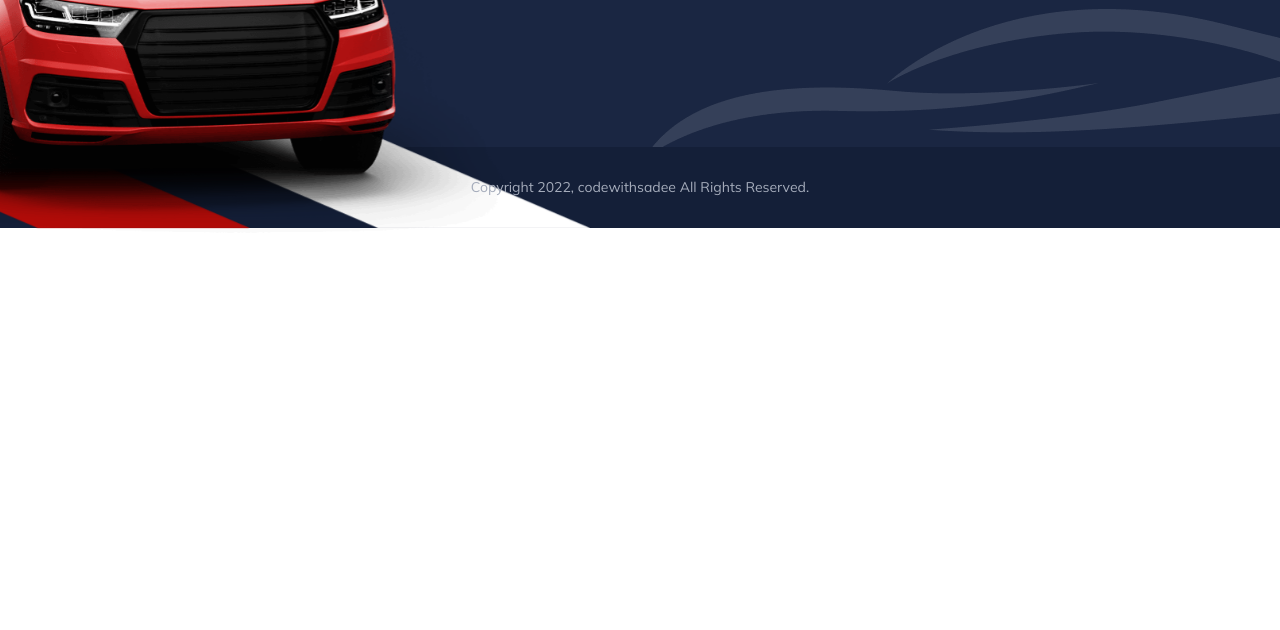
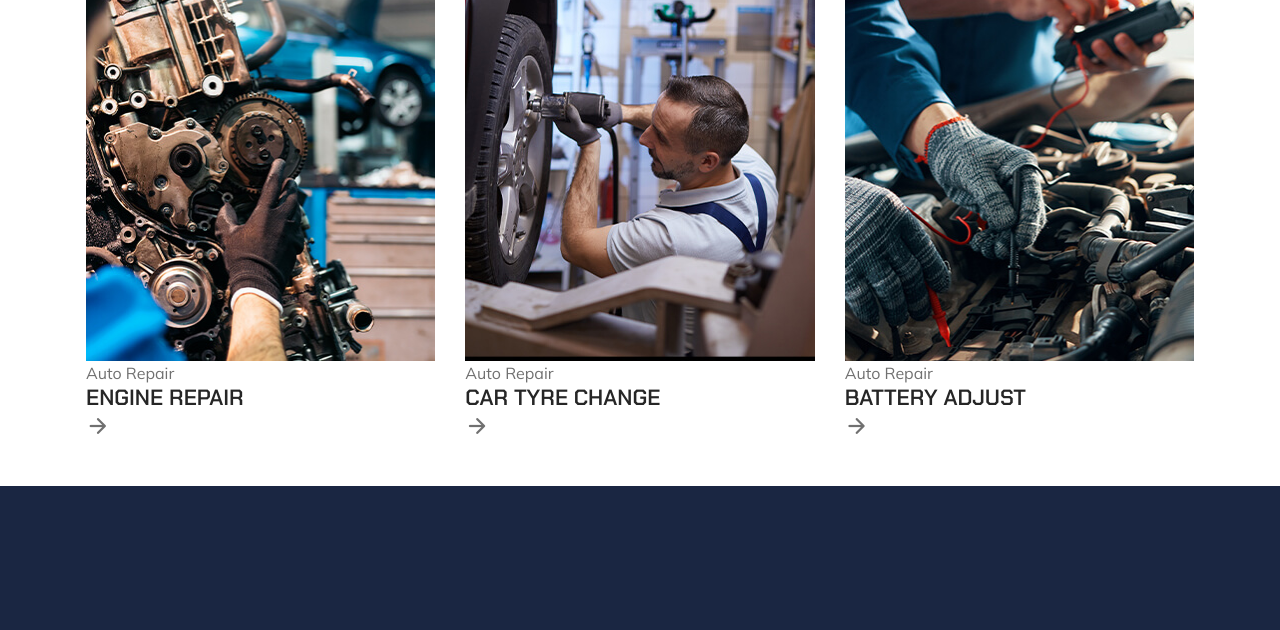
Before and after one commit to fwzin/autofix-master, a plain HTML site: page index.html in a window 1280 px wide. Shown: the part 3157-3787 px from the top of the page. Before the commit the page ends 3390 px from the top, so only its background shows below. Drawn offline with nearby package versions, Linux system fonts and the light colour scheme.

Commit message:
Update index.html

```diff
--- a/index.html
+++ b/index.html
@@ -324,6 +324,87 @@
         </div>
       </section>
 
+       <!--
+        - #WORK
+      -->
+
+      <section class="section work" aria-labelledby="work-label"></section>
+        <div class="container">
+
+          <p class="section-subtitle :light" id="work-label">Our Work</p>
+
+          <h2 class="h2 section-title">Latest projects we have done</h2>
+
+          <ul class="has-scrollbar">
+
+            <li class="scrollbar-item">
+              <div class="work-card">
+
+                <figure class="card-banner img-holder" style="--width: 350; --height: 406;">
+                  <img src="./assets/images/work-1.jpg" width="350" height="406" loading="lazy" alt="Engine Repair"
+                    class="img-cover">
+                </figure>
+
+                <div class="card-content">
+                  <p class="card-subtitle">Auto Repair</p>
+
+                  <h3 class="h3 card-title">Engine Repair</h3>
+
+                  <a href="#" class="card-btn">
+                    <span class="material-symbols-rounded">arrow_forward</span>
+                  </a>
+                </div>
+
+              </div>
+            </li>
+
+            <li class="scrollbar-item">
+              <div class="work-card">
+
+                <figure class="card-banner img-holder" style="--width: 350; --height: 406;">
+                  <img src="./assets/images/work-2.jpg" width="350" height="406" loading="lazy" alt="Car Tyre change"
+                    class="img-cover">
+                </figure>
+
+                <div class="card-content">
+                  <p class="card-subtitle">Auto Repair</p>
+
+                  <h3 class="h3 card-title">Car Tyre change</h3>
+
+                  <a href="#" class="card-btn">
+                    <span class="material-symbols-rounded">arrow_forward</span>
+                  </a>
+                </div>
+
+              </div>
+            </li>
+
+            <li class="scrollbar-item">
+              <div class="work-card">
+
+                <figure class="card-banner img-holder" style="--width: 350; --height: 406;">
+                  <img src="./assets/images/work-3.jpg" width="350" height="406" loading="lazy" alt="Battery Adjust"
+                    class="img-cover">
+                </figure>
+
+                <div class="card-content">
+                  <p class="card-subtitle">Auto Repair</p>
+
+                  <h3 class="h3 card-title">Battery Adjust</h3>
+
+                  <a href="#" class="card-btn">
+                    <span class="material-symbols-rounded">arrow_forward</span>
+                  </a>
+                </div>
+
+              </div>
+            </li>
+
+          </ul>
+
+        </div>
+      </section>
+
     </article>
   </main>
 
```
